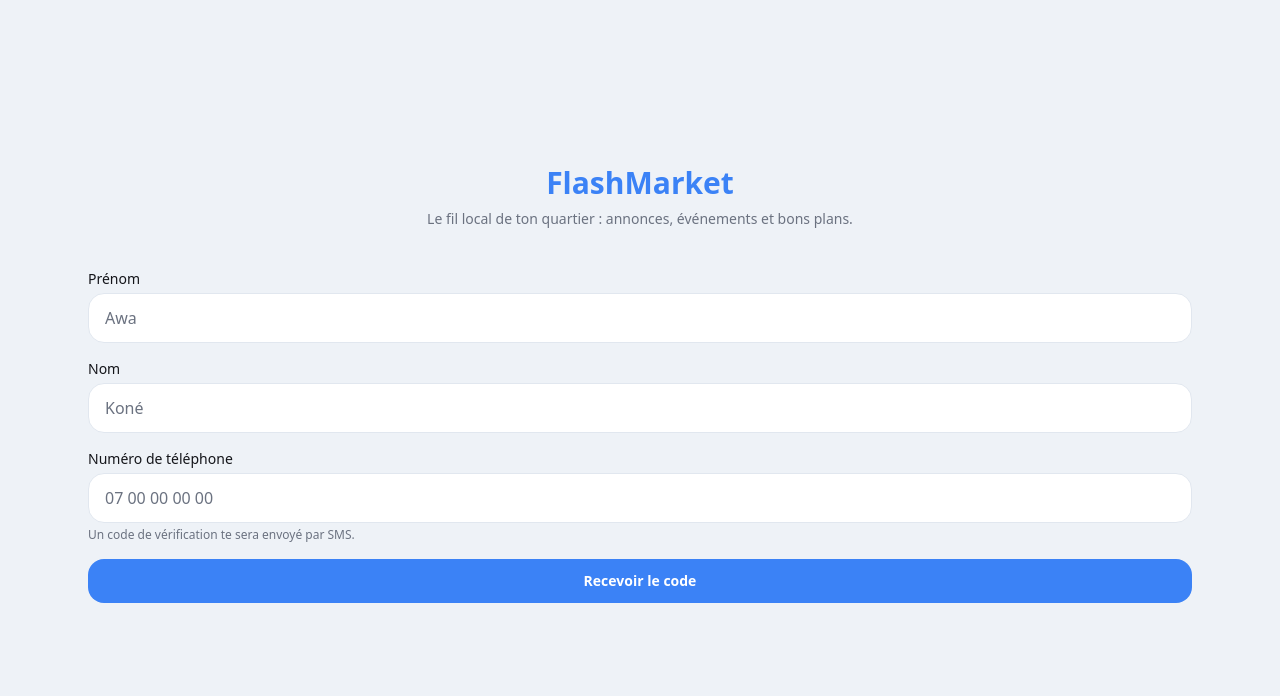
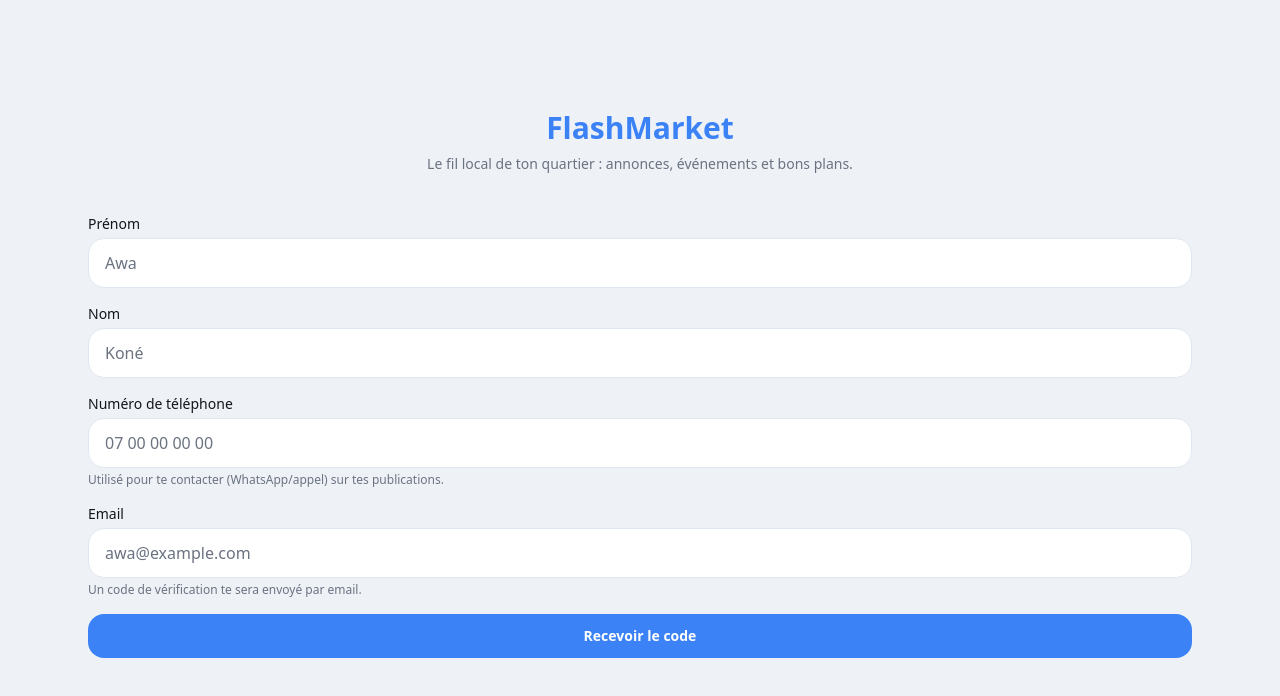
Before and after one commit to Larrhann/flashmarket, a Next.js app: page /onboarding in a window 1280 px wide. Shown: the top 696 px of the page. Built offline with nearby package versions, Linux system fonts and the light colour scheme.

Commit message:
Bascule de l'inscription/connexion sur OTP email (Twilio non disponible)

```diff
--- a/src/app/onboarding/otp/page.tsx
+++ b/src/app/onboarding/otp/page.tsx
@@ -10,6 +10,7 @@ interface SignupData {
   nom: string;
   prenom: string;
   telephone: string;
+  email: string;
 }
 
 export default function OtpPage() {
@@ -36,9 +37,9 @@ export default function OtpPage() {
 
     const supabase = createClient();
     const { data: verifyData, error: verifyError } = await supabase.auth.verifyOtp({
-      phone: data.telephone,
+      email: data.email,
       token: code,
-      type: "sms",
+      type: "email",
     });
 
     if (verifyError || !verifyData.user) {
@@ -72,7 +73,7 @@ export default function OtpPage() {
     setResending(true);
     const supabase = createClient();
     const { error: resendError } = await supabase.auth.signInWithOtp({
-      phone: data.telephone,
+      email: data.email,
     });
     setResending(false);
     if (resendError) setError(resendError.message);
@@ -85,7 +86,7 @@ export default function OtpPage() {
       <div className="mb-8 text-center">
         <h1 className="text-2xl font-bold">Vérification</h1>
         <p className="mt-2 text-sm text-muted">
-          Entre le code reçu par SMS au {data.telephone}
+          Entre le code reçu par email à {data.email}
         </p>
       </div>
 
--- a/src/app/onboarding/page.tsx
+++ b/src/app/onboarding/page.tsx
@@ -11,6 +11,7 @@ export default function OnboardingPage() {
   const [nom, setNom] = useState("");
   const [prenom, setPrenom] = useState("");
   const [telephone, setTelephone] = useState("");
+  const [email, setEmail] = useState("");
   const [error, setError] = useState<string | null>(null);
   const [loading, setLoading] = useState(false);
 
@@ -18,7 +19,7 @@ export default function OnboardingPage() {
     e.preventDefault();
     setError(null);
 
-    if (!nom.trim() || !prenom.trim() || !telephone.trim()) {
+    if (!nom.trim() || !prenom.trim() || !telephone.trim() || !email.trim()) {
       setError("Merci de remplir tous les champs.");
       return;
     }
@@ -30,7 +31,9 @@ export default function OnboardingPage() {
 
     setLoading(true);
     const supabase = createClient();
-    const { error: otpError } = await supabase.auth.signInWithOtp({ phone });
+    const { error: otpError } = await supabase.auth.signInWithOtp({
+      email: email.trim(),
+    });
     setLoading(false);
 
     if (otpError) {
@@ -40,7 +43,7 @@ export default function OnboardingPage() {
 
     sessionStorage.setItem(
       "flashmarket_signup",
-      JSON.stringify({ nom, prenom, telephone: phone })
+      JSON.stringify({ nom, prenom, telephone: phone, email: email.trim() })
     );
     router.push("/onboarding/otp");
   }
@@ -87,7 +90,21 @@ export default function OnboardingPage() {
             autoComplete="tel"
           />
           <p className="mt-1 text-xs text-muted">
-            Un code de vérification te sera envoyé par SMS.
+            Utilisé pour te contacter (WhatsApp/appel) sur tes publications.
+          </p>
+        </div>
+
+        <div>
+          <label className="mb-1 block text-sm font-medium">Email</label>
+          <Input
+            type="email"
+            value={email}
+            onChange={(e) => setEmail(e.target.value)}
+            placeholder="awa@example.com"
+            autoComplete="email"
+          />
+          <p className="mt-1 text-xs text-muted">
+            Un code de vérification te sera envoyé par email.
           </p>
         </div>
 
```
